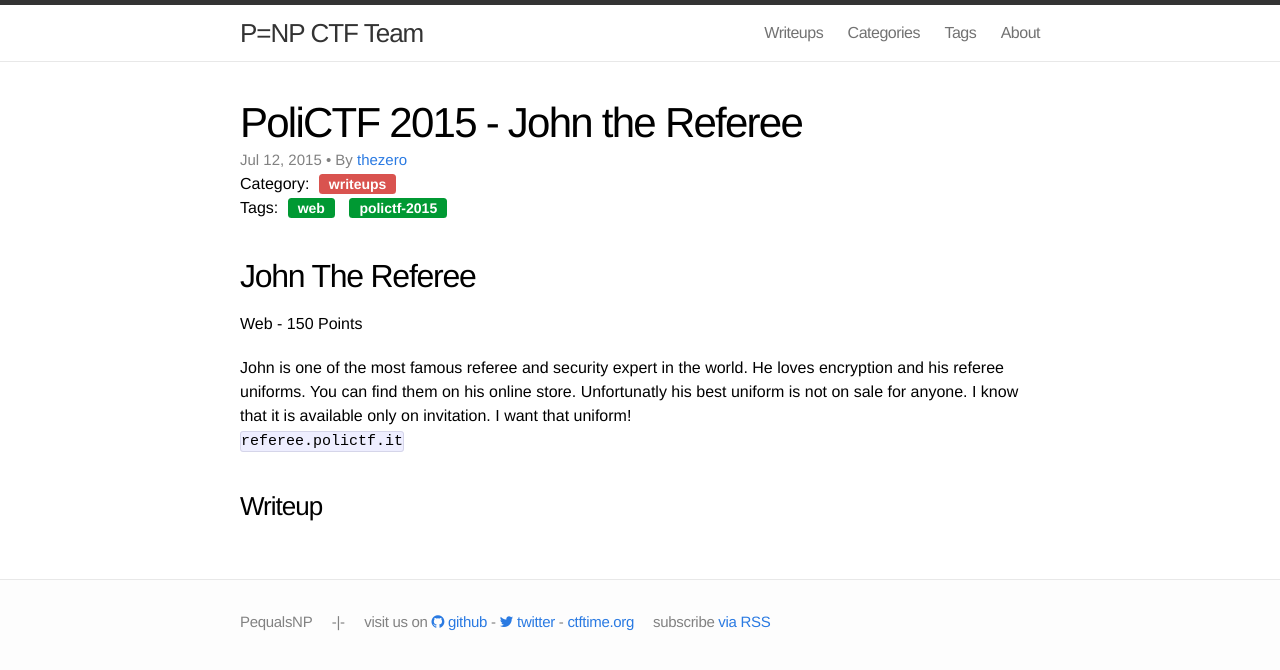
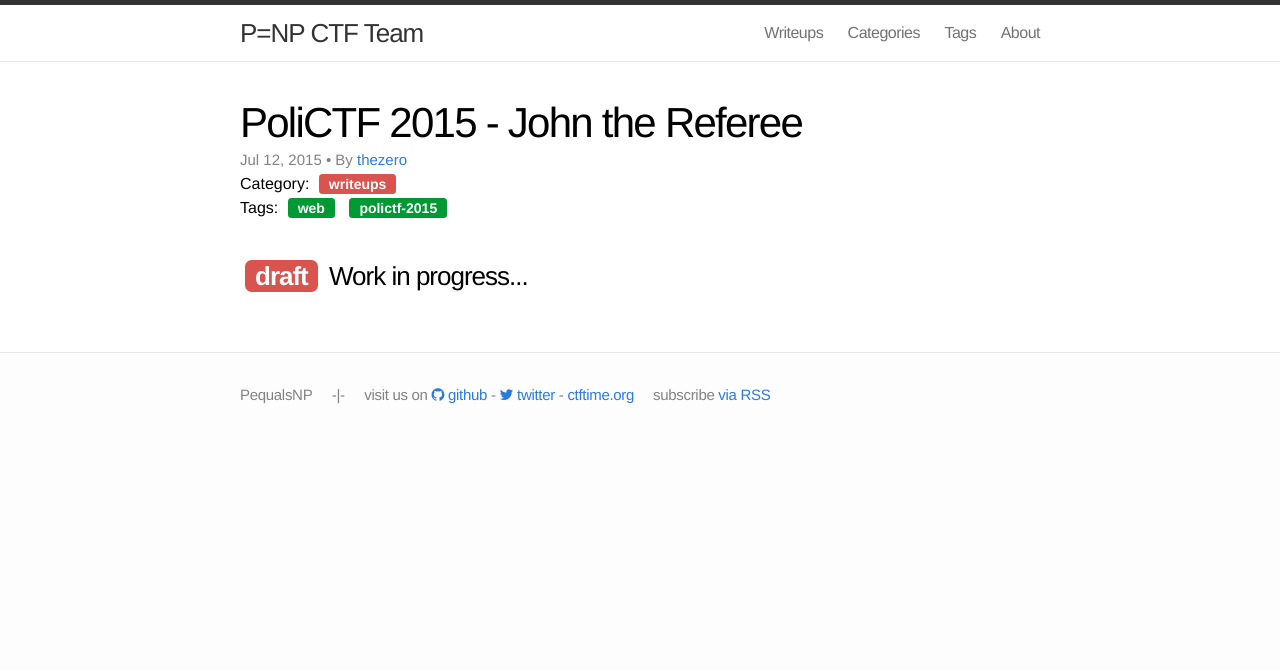
Before and after one commit to PequalsNP-team/pequalsnp-team.github.io, a Jekyll site: the page built from _posts/2015-07-12-john-the-referee.md, in a window 1280 px wide. Shown: the top 670 px of the page. Built offline with Jekyll 4.4.1, drawn with Linux system fonts in a browser that asks for light colours; comment, search, counter and statistics services are not loaded.

Commit message:
draft + description fix

```diff
--- /dev/null
+++ b/_layouts/draft.html
@@ -0,0 +1,20 @@
+---
+layout: default
+---
+<div class="post">
+
+  <header class="post-header">
+    <h1>{{ page.title }}</h1>
+    <p class="meta">{{ page.date | date: "%b %-d, %Y" }}{% if page.author %} • By {% if site.authors[page.author] %}<a href="{{ site.authors[page.author].url }}">{{ page.author }}</a>{% else %}{{ page.author }}{% endif %}{% endif %}{% if page.meta %} • {{ page.meta }}{% endif %}</p>
+    Category: <a class="counter counter-red" href="/{{ page.category }}">{{ page.category }}</a>
+    <br/>
+    Tags: {% for tag in page.tags %}
+      <a class="counter counter-green" href="/tags/{{ tag }}">{{ tag }}</a>
+    {% endfor %}
+  </header>
+
+  <article class="post-content">
+  <h3><a class="counter counter-red" style="font-size: 26px;">draft</a> Work in progress...</h3>
+  </article>
+
+</div>
--- a/_posts/2015-07-12-john-the-referee.md
+++ b/_posts/2015-07-12-john-the-referee.md
@@ -1,5 +1,5 @@
 ---
-layout: post
+layout: draft
 title: "PoliCTF 2015 - John the Referee"
 category: writeups
 author: thezero
```
Also changed, not shown: _posts/2015-07-12-crackmeifyoucan.md (+1 -1 lines), _posts/2015-11-21-vigenere1.md (+3 -1 lines), _posts/2015-11-22-kiwiforum1.md (+2 -0 lines), _posts/2015-11-24-mathquiz.md (+4 -0 lines).
